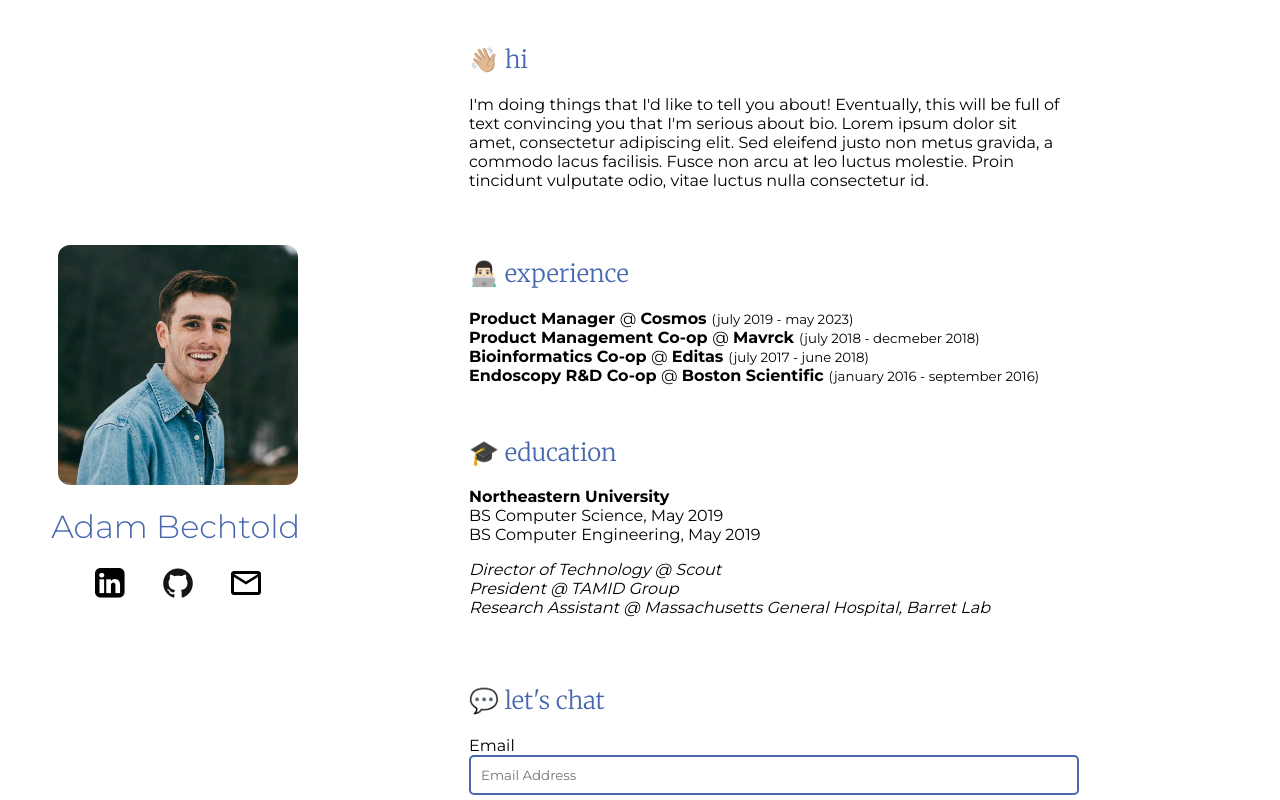
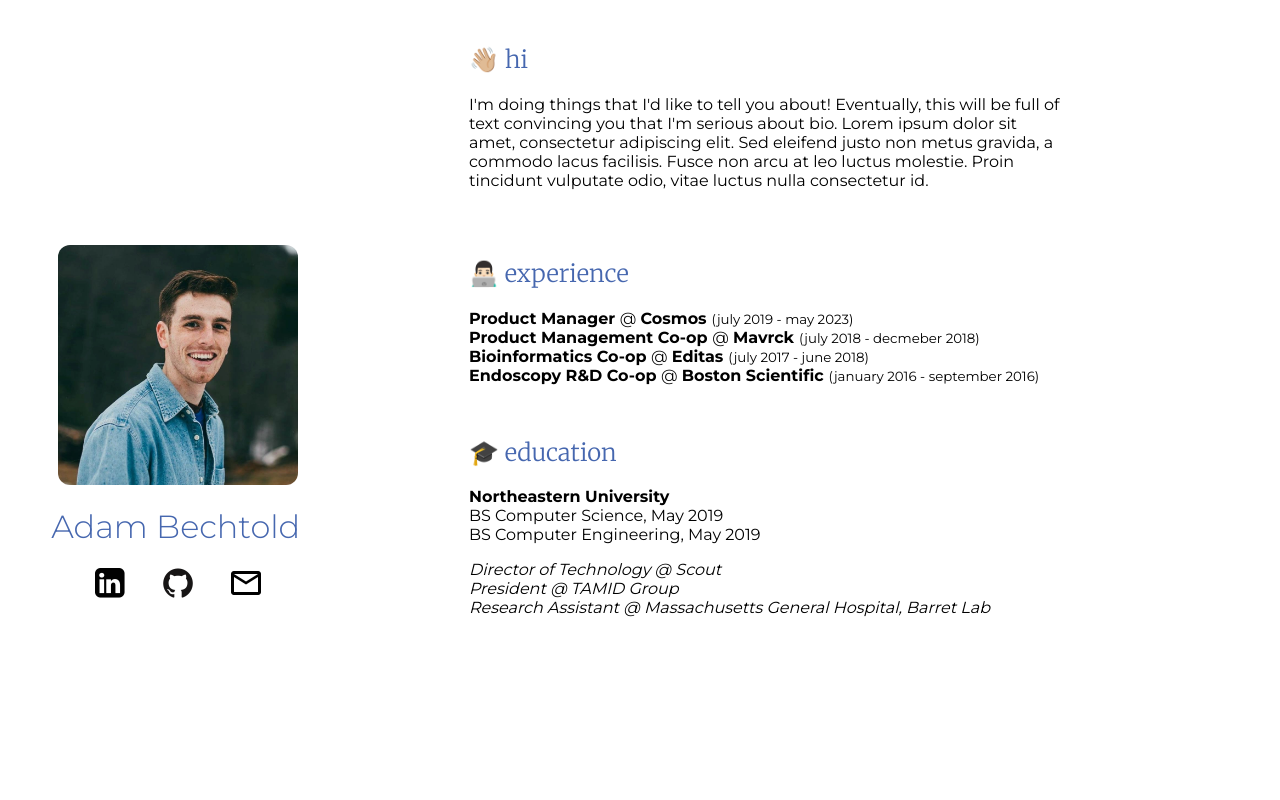
Before and after one commit to adambechtold/personal-website, a Next.js app: page / in a window 1280 px wide. Shown: the top 800 px of the page. Built offline with nearby package versions, Linux system fonts and the light colour scheme.

Commit message:
so the chat feature is removed

```diff
--- a/app/page.js
+++ b/app/page.js
@@ -7,7 +7,6 @@ import ContentItem from "./components/ContentItem/ContentItem";
 import Introduction from "./components/ContentItem/Introduction/Introduction";
 import Experience from "./components/ContentItem/Experience/Experience";
 import Education from "./components/ContentItem/Education/Education";
-import MessageForm from "./components/MessageForm/MessageForm";
 
 /**
  * Renders the home page.
@@ -30,9 +29,6 @@ export default function Home() {
           <ContentItem title="🎓 education">
             <Education />
           </ContentItem>
-          <ContentItem title="💬 let's chat">
-            <MessageForm />
-          </ContentItem>
         </div>
       </div>
     </main>
```
